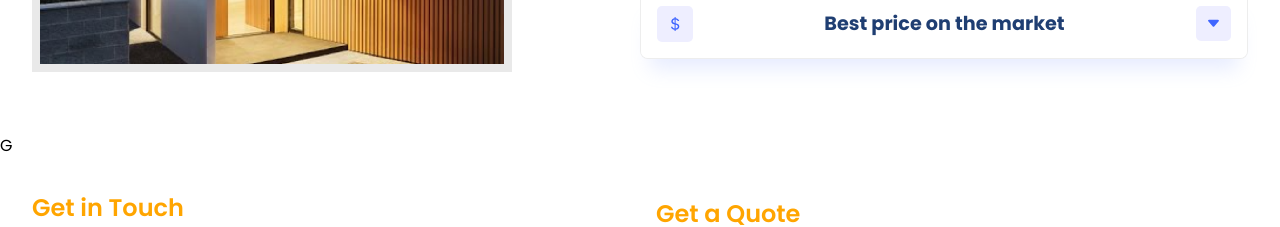
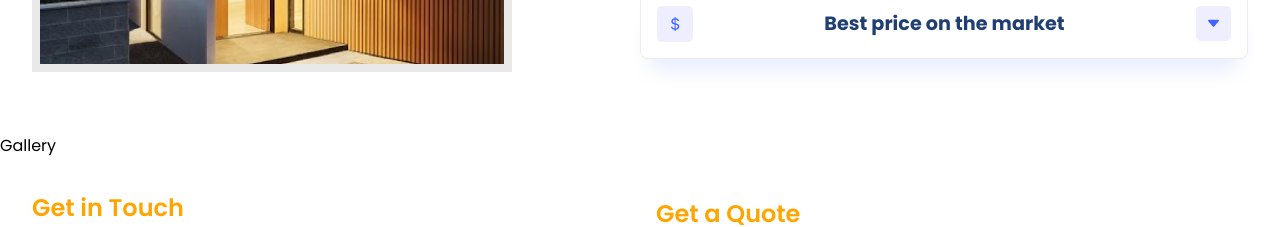
Before and after one commit to sameer-js/roof-landing-page, a Next.js app: page / in a window 1280 px wide. Shown: the part 1820-2047 px from the top of the page. Built offline with nearby package versions, Linux system fonts and the light colour scheme.

Commit message:
made changes

```diff
--- a/src/components/Gallery.jsx
+++ b/src/components/Gallery.jsx
@@ -1,7 +1,7 @@
 const Gallery = () => {
   return (
     <div className='g-wrapper'>
-      <div>G</div>
+      <div>Gallery</div>
     </div>
   );
 };
```
